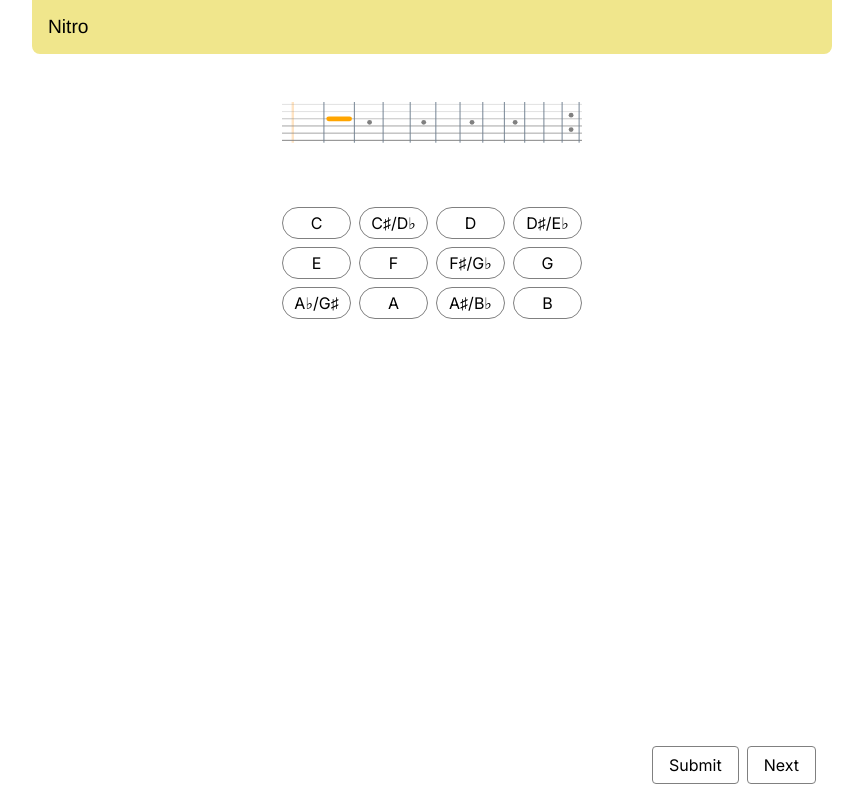
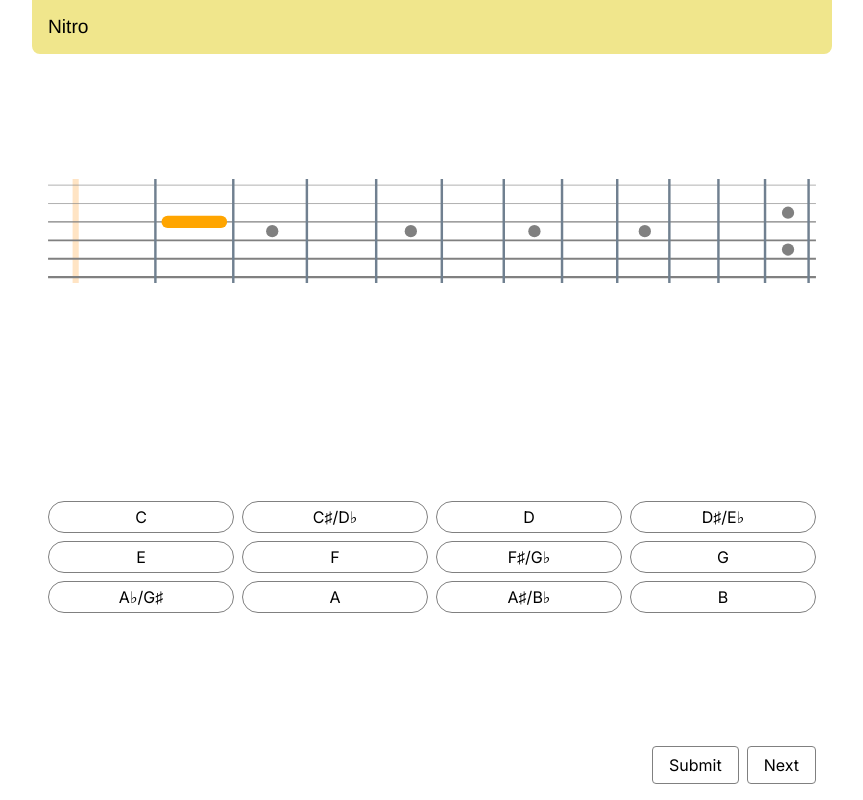
Before and after one commit to taylorlaekeman/fretboard-flashcards, a Next.js app: page / in a window 1280 px wide. Shown: the whole page, without its empty margins (208-1071 px from the left). Built offline with nearby package versions, Linux system fonts and the light colour scheme.

Commit message:
update flashcard body width and spacing

```diff
--- a/src/components/NameTheNoteFlashcard.module.css
+++ b/src/components/NameTheNoteFlashcard.module.css
@@ -11,12 +11,12 @@
   display: flex;
   flex: 1;
   flex-direction: column;
+  justify-content: space-around;
+  width: 100%;
 }
 
 .body > svg {
   height: max-content;
-  padding-bottom: 64px;
-  padding-top: 32px;
 }
 
 .footer {
```
